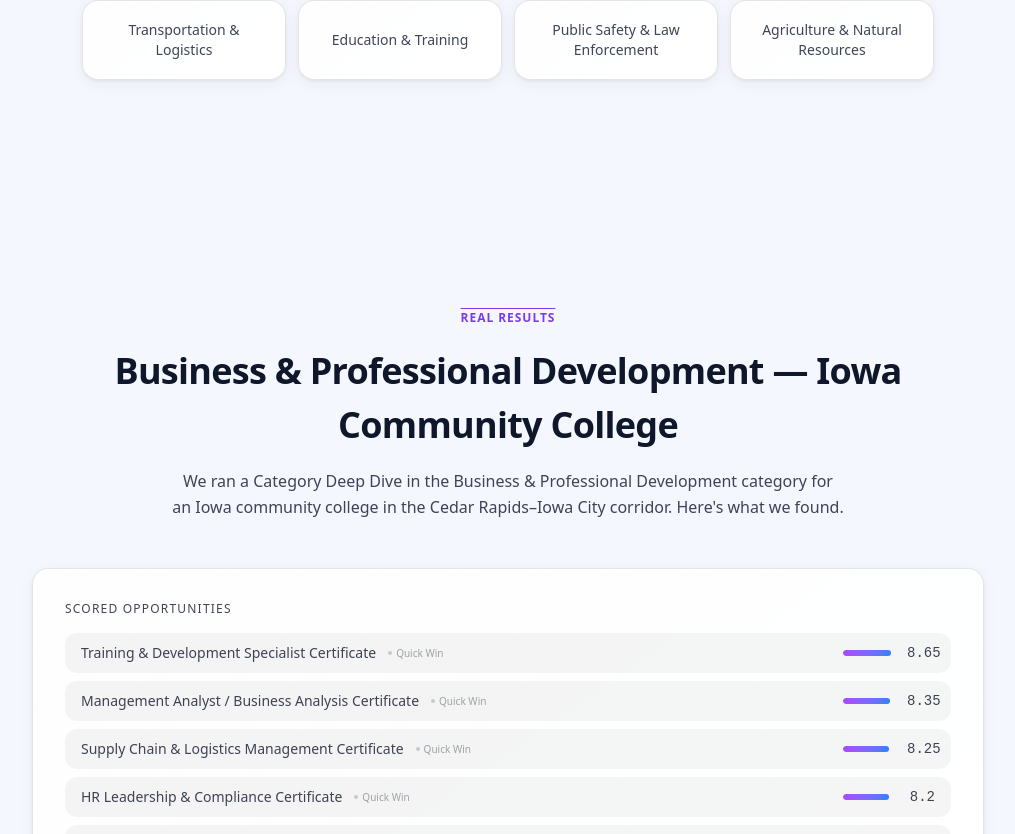
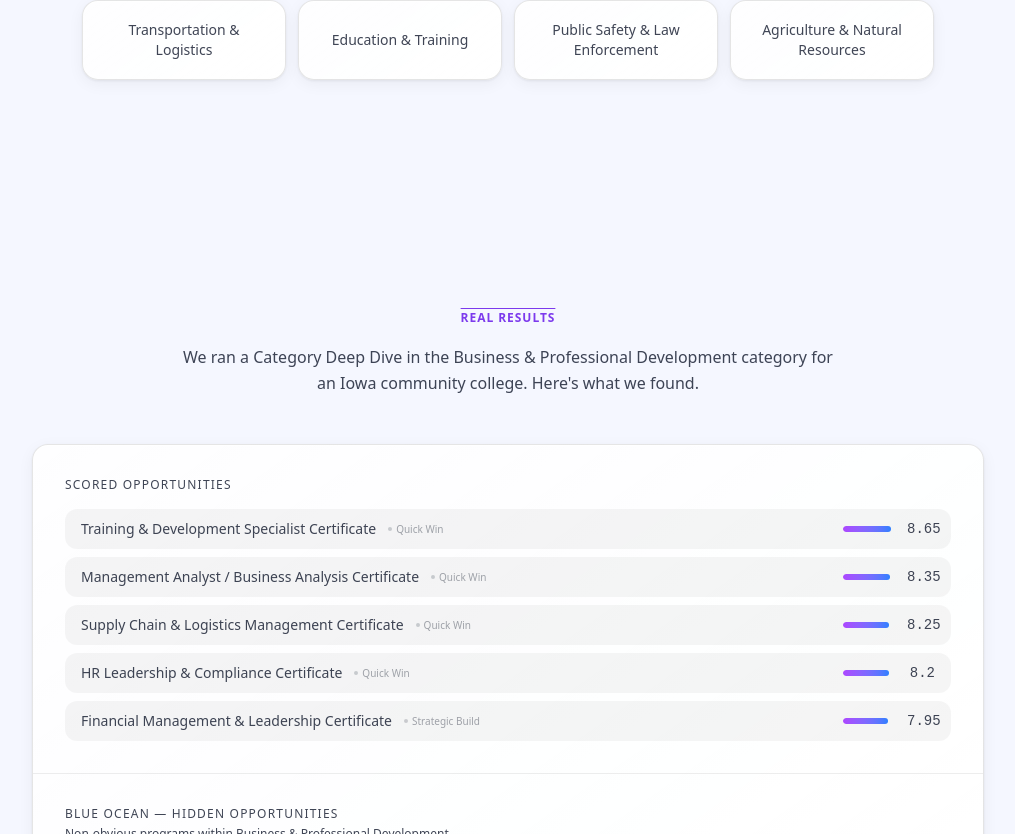
Before and after one commit to wspanic201/workforce-intelligence, a Next.js app: page /category in a window 1280 px wide. Shown: the part 1966-2800 px from the top of the page, without its empty margins (132-1147 px from the left). Built offline with nearby package versions, Linux system fonts and the light colour scheme.

Commit message:
category: remove location-specific header from sample results

```diff
--- a/app/category/page.tsx
+++ b/app/category/page.tsx
@@ -186,14 +186,8 @@ export default function CategoryPage() {
             <span className="overline">Real Results</span>
           </AnimateOnScroll>
           <AnimateOnScroll variant="fade-up" delay={100} className="text-center mb-12">
-            <h2
-              className="font-heading font-bold text-theme-primary"
-              style={{ fontSize: 'clamp(1.5rem, 2.5vw + 0.5rem, 2.25rem)' }}
-            >
-              Business &amp; Professional Development — Iowa Community College
-            </h2>
             <p className="text-theme-secondary text-base mt-4 max-w-2xl mx-auto leading-relaxed">
-              We ran a Category Deep Dive in the Business &amp; Professional Development category for an Iowa community college in the Cedar Rapids–Iowa City corridor. Here&apos;s what we found.
+              We ran a Category Deep Dive in the Business &amp; Professional Development category for an Iowa community college. Here&apos;s what we found.
             </p>
           </AnimateOnScroll>
 
```
